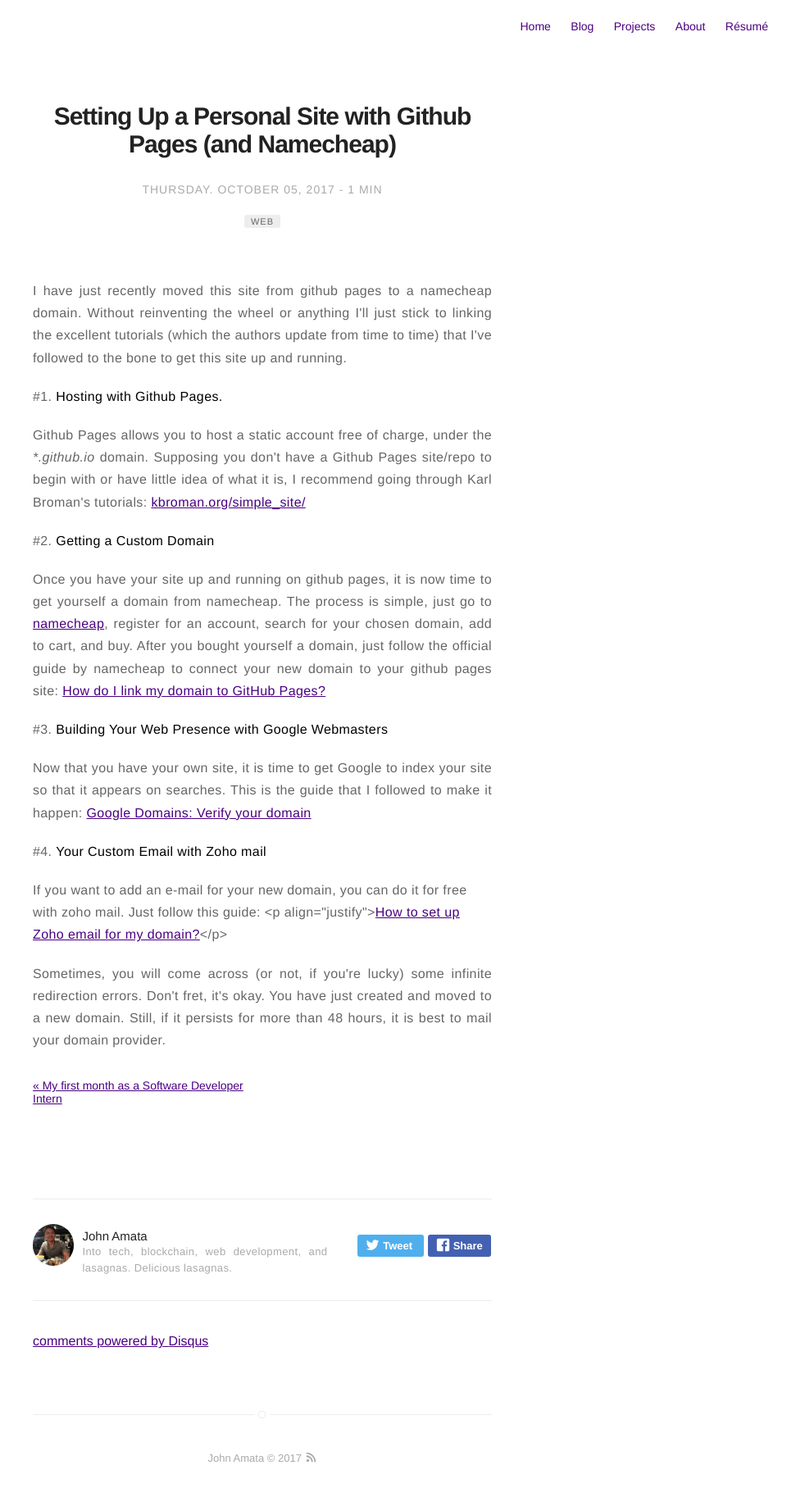
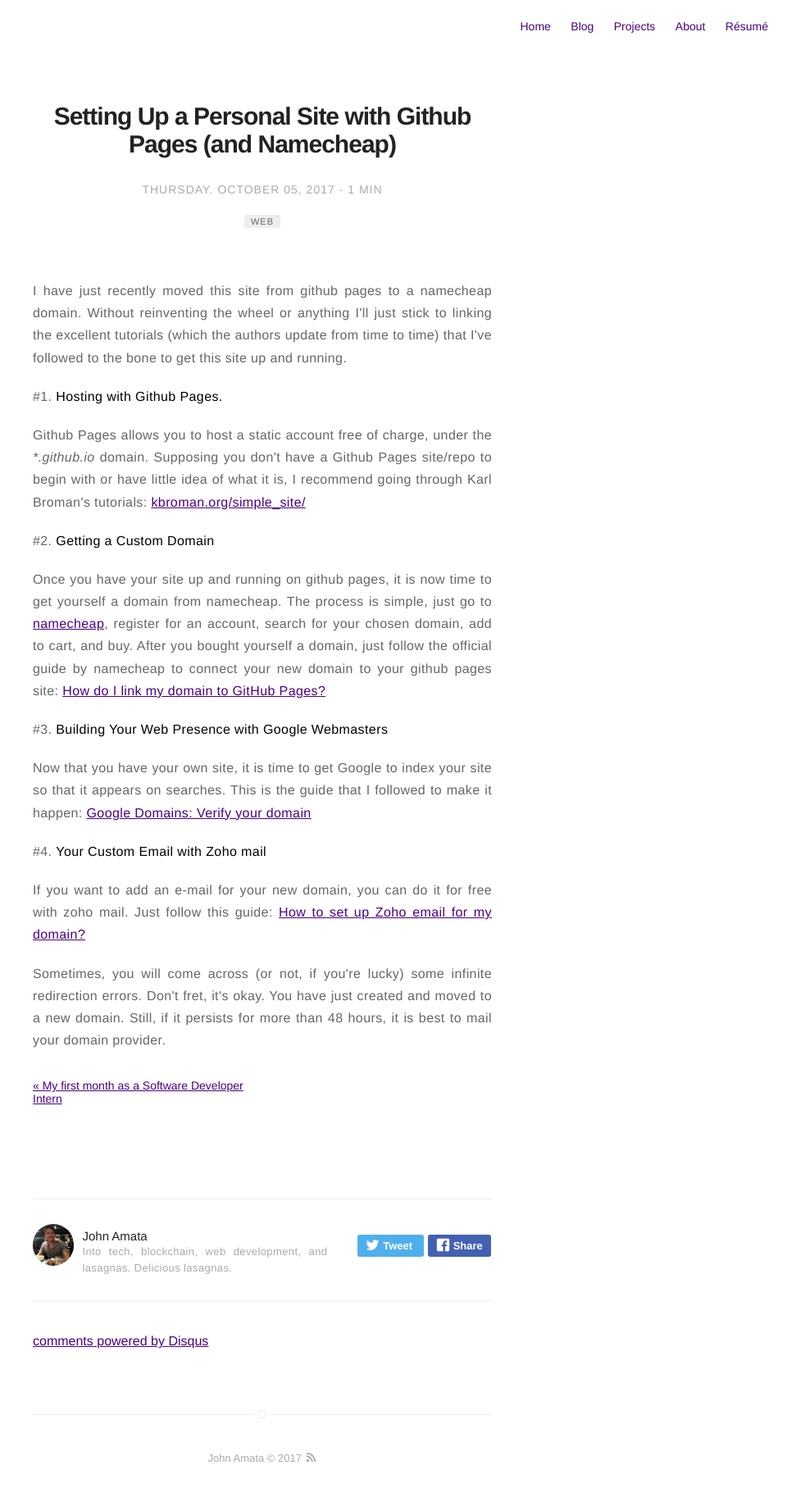
Before and after one commit to jpamata/jpamata.github.io, a Jekyll site: the page built from _posts/2017-10-05-Setting-Up-a-Personal-Site-with-Github-Pages.md, in a window 1280 px wide. Shown: the whole page at 82% size, without its empty margins (320-1280 px from the left). Built offline with Jekyll 4.4.1, drawn with Linux system fonts in a browser that asks for light colours; comment, search, counter and statistics services are not loaded.

Commit message:
Update 2017-10-05-Setting-Up-a-Personal-Site-with-Github-Pages.md

```diff
--- a/_posts/2017-10-05-Setting-Up-a-Personal-Site-with-Github-Pages.md
+++ b/_posts/2017-10-05-Setting-Up-a-Personal-Site-with-Github-Pages.md
@@ -21,6 +21,6 @@ description: How to set up your own personal website and email - the cheapskate
 <p align="justify">Now that you have your own site, it is time to get Google to index your site so that it appears on searches. This is the guide that I followed to make it happen: <a href="https://support.google.com/a/answer/6248925?hl=en">Google Domains: Verify your domain</a></p>
 
 <p align="justify">#4. <strong>Your Custom Email with Zoho mail</strong></p>
-If you want to add an e-mail for your new domain, you can do it for free with zoho mail. Just follow this guide: <p align="justify"><a href="https://www.namecheap.com/support/knowledgebase/article.aspx/9758/2208/how-to-set-up-zoho-email-for-my-domain">How to set up Zoho email for my domain?</a></p>
+<p align="justify">If you want to add an e-mail for your new domain, you can do it for free with zoho mail. Just follow this guide: <a href="https://www.namecheap.com/support/knowledgebase/article.aspx/9758/2208/how-to-set-up-zoho-email-for-my-domain">How to set up Zoho email for my domain?</a></p>
 
 <p align="justify">Sometimes, you will come across (or not, if you're lucky) some infinite redirection errors. Don't fret, it's okay. You have just created and moved to a new domain. Still, if it persists for more than 48 hours, it is best to mail your domain provider.</p>
```
